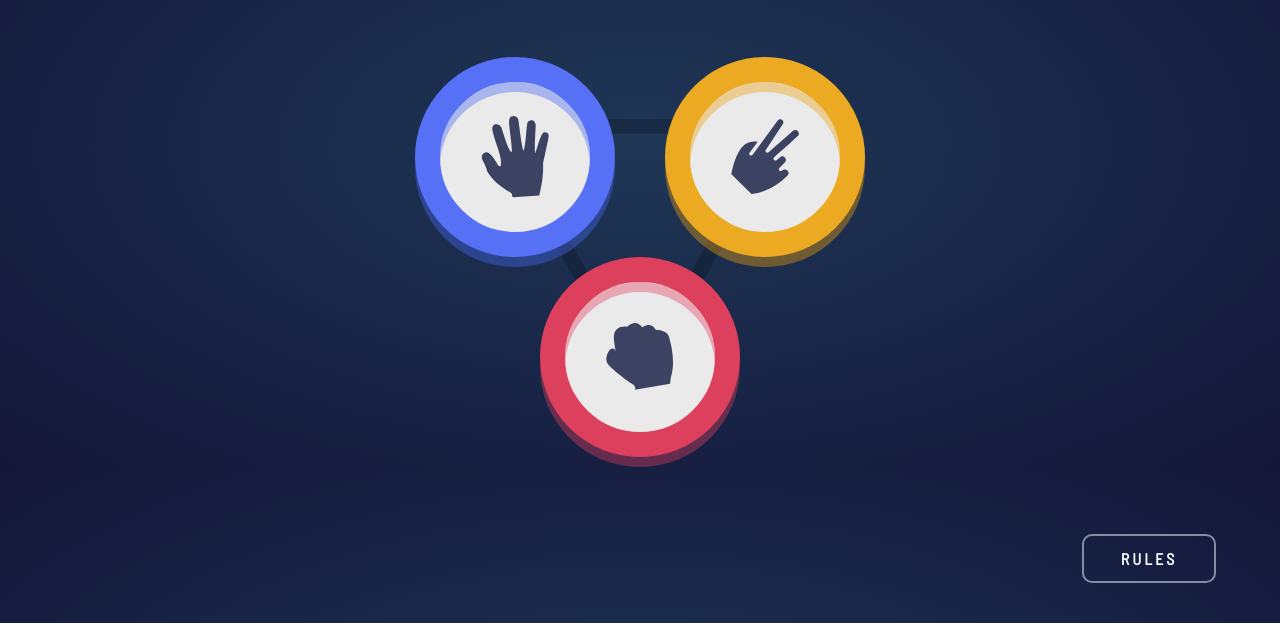
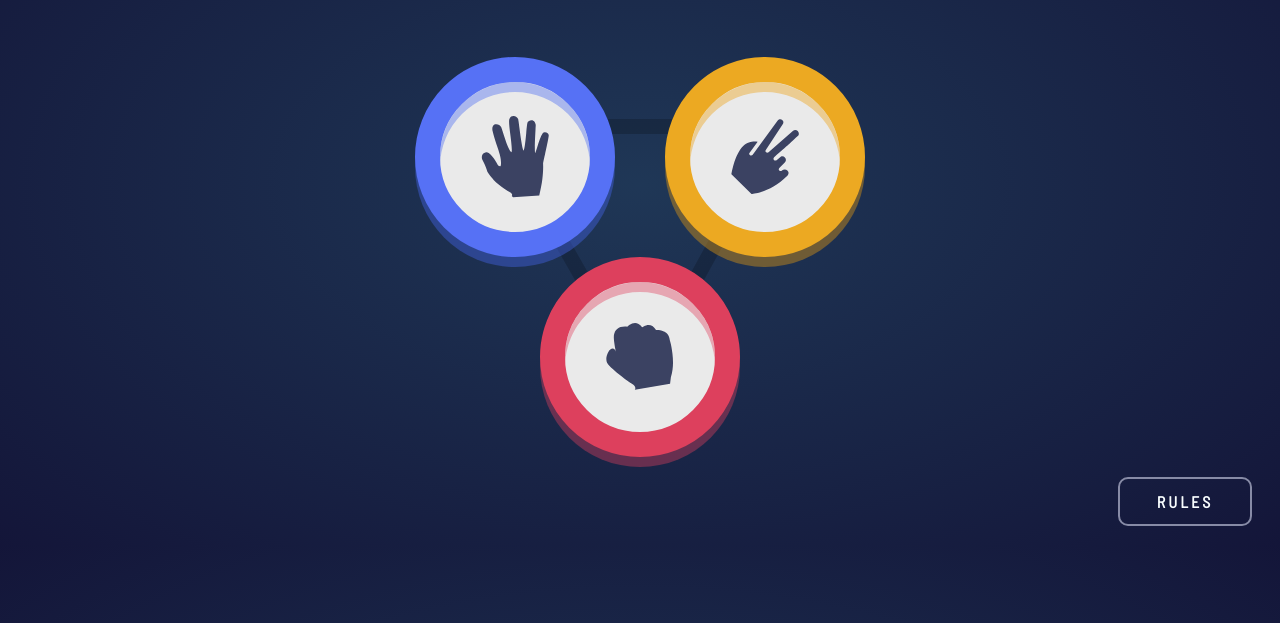
Before and after one commit to ilyaprotsenk0/rockPaperScissorsGame, a plain HTML site: page index.html in a window 1280 px wide. Shown: the part 177-800 px from the top of the page. Drawn offline with Linux system fonts and the light colour scheme.

Commit message:
Fixed css bug

```diff
--- a/style.css
+++ b/style.css
@@ -5,6 +5,7 @@ body {
 
 .app {
     max-width: 1366px;
+    margin: 0 auto;
 }
 
 header {
@@ -98,9 +99,8 @@ header, .header-score, .modal-rules-content {
     flex-direction: column;
     align-items: center;
     justify-content: center;
-    position: absolute;
-    right: 5%;
-    bottom: 5%;
+    float: right;
+    margin: 20px;
 }
 
 #show-modal-rules p {
```
